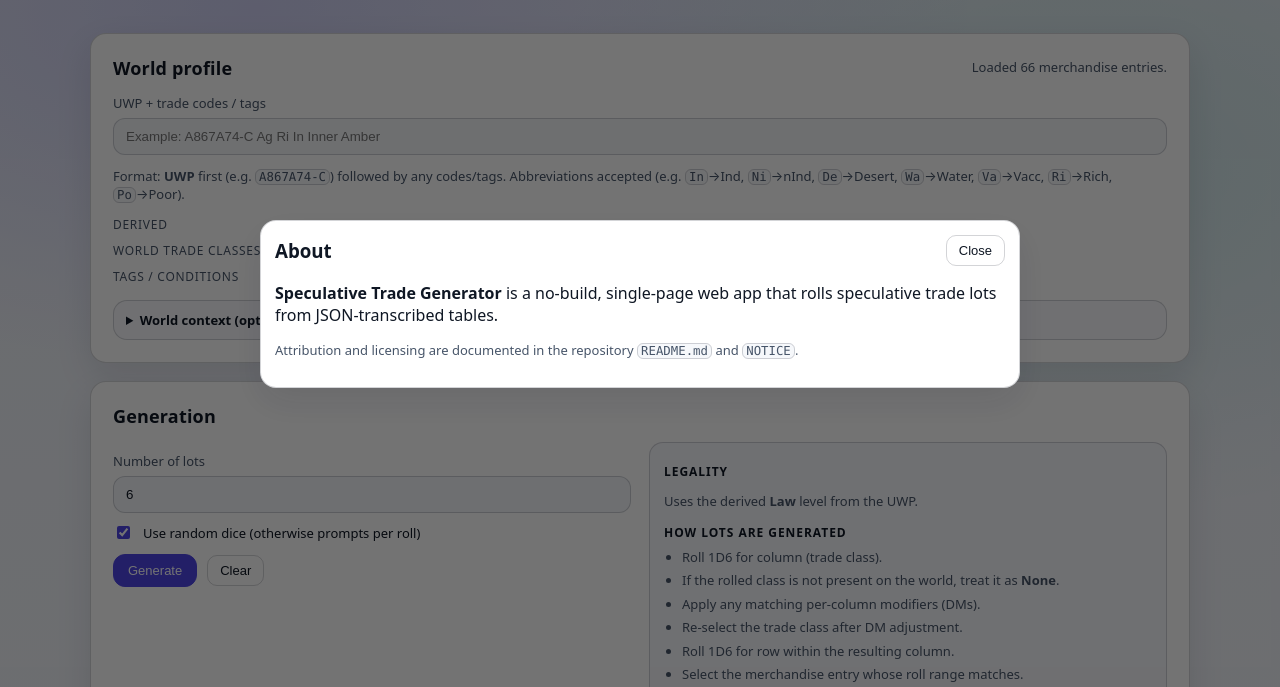
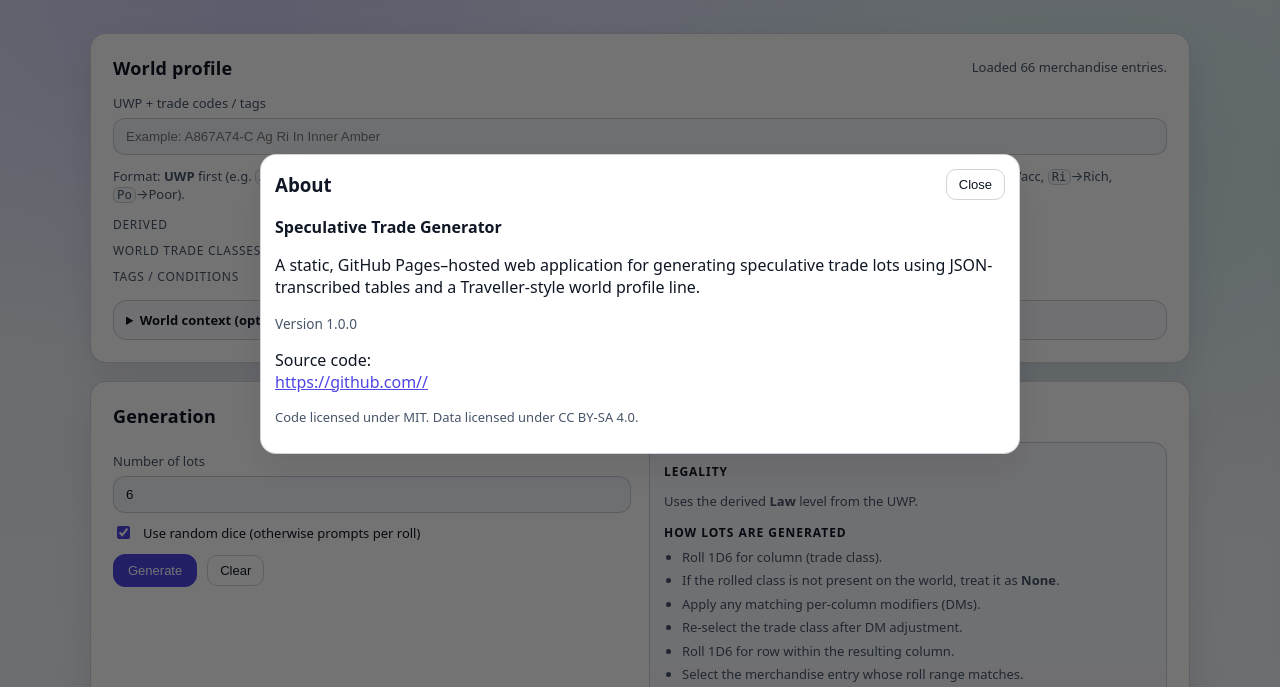
Before and after one commit to code-monki/Speculative-Trade, a plain HTML site: page docs/index.html in a window 1280 px wide. Both pictures are taken after a click on the button "About". Shown: the part 96-783 px from the top of the page. Drawn offline with Linux system fonts and the light colour scheme.

Commit message:
Added version number to modal and link to Github repo

```diff
--- a/docs/app.js
+++ b/docs/app.js
@@ -417,10 +417,30 @@ async function openNoticeModal() {
   openModal("Legal / NOTICE", `<pre class="notice-pre">${escaped}</pre>`);
 }
 
+const APP_VERSION = "1.0.0";
+
 function openAboutModal() {
   openModal("About", `
-    <p><b>Speculative Trade Generator</b> is a no-build, single-page web app that rolls speculative trade lots from JSON-transcribed tables.</p>
-    <p class="muted">Attribution and licensing are documented in the repository <code>README.md</code> and <code>NOTICE</code>.</p>
+    <p><strong>Speculative Trade Generator</strong></p>
+
+    <p>
+      A static, GitHub Pages–hosted web application for generating speculative
+      trade lots using JSON-transcribed tables and a Traveller-style world profile line.
+    </p>
+
+    <p class="version">Version ${APP_VERSION}</p>
+
+    <p>
+      Source code:
+      <br>
+      <a href="https://github.com/<user>/<repo>" target="_blank" rel="noopener noreferrer">
+        https://github.com/<user>/<repo>
+      </a>
+    </p>
+
+    <p class="muted">
+      Code licensed under MIT. Data licensed under CC BY-SA 4.0.
+    </p>
   `);
 }
 
--- a/docs/styles.css
+++ b/docs/styles.css
@@ -400,6 +400,15 @@ input[type="checkbox"] { accent-color: var(--accent); }
 
 .modal-header h3 { margin: 0; }
 
+.modal a {
+  color: var(--accent);
+  text-decoration: underline;
+}
+
+.modal a:hover {
+  text-decoration: none;
+}
+
 .notice-pre {
   white-space: pre-wrap;
   font-family: ui-monospace, SFMono-Regular, Menlo, Consolas, monospace;
@@ -433,3 +442,9 @@ input[type="checkbox"] { accent-color: var(--accent); }
   .advanced-grid { grid-template-columns: 1fr; }
   label { font-size: 12px; }
 }
+
+.modal .version {
+  font-size: 0.85rem;
+  color: var(--muted);
+  margin-top: 0.25rem;
+}
```
